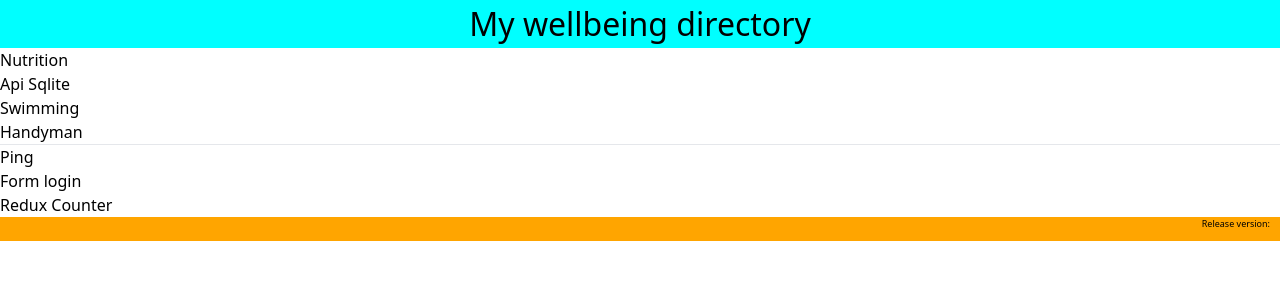
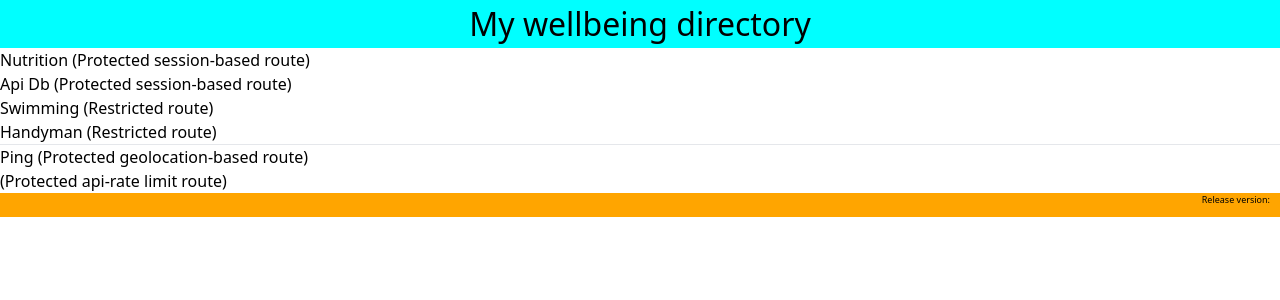
Before and after one commit to aghayev/nextjs-mydirectory, a Next.js app: page / in a window 1280 px wide. Shown: the top 300 px of the page. Built offline with nearby package versions, Linux system fonts and the light colour scheme.

Commit message:
feat(mwd-10): updates related to presentation

```diff
--- a/app/page.tsx
+++ b/app/page.tsx
@@ -5,26 +5,23 @@ export default function Home() {
     <main>
       <ul>
         <li>
-          <Link href="/nutrition">Nutrition</Link>
+          <Link href="/nutrition">Nutrition (Protected session-based route)</Link>
         </li>
         <li>
-          <Link href="/api/db/sqlite">Api Sqlite</Link>
+          <Link href="/api/db/sqlite">Api Db (Protected session-based route)</Link>
         </li>
         <li>
-          <Link href="/swimming">Swimming</Link>
+          <Link href="/swimming">Swimming (Restricted route)</Link>
         </li>
         <li>
-          <Link href="/handyman">Handyman</Link>
+          <Link href="/handyman">Handyman (Restricted route)</Link>
         </li>
         <hr/>
         <li>
-          <Link href="/api/ping">Ping</Link>
+          <Link href="/api/ping">Ping (Protected geolocation-based  route)</Link>
         </li>
         <li>
-          <Link href="/form">Form login</Link>
-        </li>
-        <li>
-          <Link href="/reduxcounter">Redux Counter</Link>
+          <Link href="/reduxcounter">(Protected api-rate limit route)</Link>
         </li>
       </ul>
     </main>
--- a/lib/actions.tsx
+++ /dev/null
@@ -1,4 +0,0 @@
-export async function submitForm(query: any) {
-    await new Promise((res) => setTimeout(res, 1000));
-    return 'Success'
-}
--- a/pages/form/index.tsx
+++ /dev/null
@@ -1,30 +0,0 @@
-import React from 'react'
-import { useFormState, useFormStatus } from "react-dom";
-import { submitForm } from "../../lib/actions";
-
-function Submit() {
-    const status = useFormStatus();
-    return <button disabled={status.pending}>{status.pending ? "Submitting..." : "Submit"}</button>
-}
-
-function Form() {
-  const [message, formAction] = useFormState(submitForm, 'Initial message');
-
-    return (
-      <form action={formAction}>
-        <Submit />
-        {message}
-      </form>
-    )
-}
-
-const LoginPage = () => {
-  return (
-    <div>
-      <h1>My Login Page</h1>
-      <Form />
-    </div>
-  )
-}
-
-export default LoginPage
```
Also changed, not shown: middleware.ts (+30 -22 lines).
